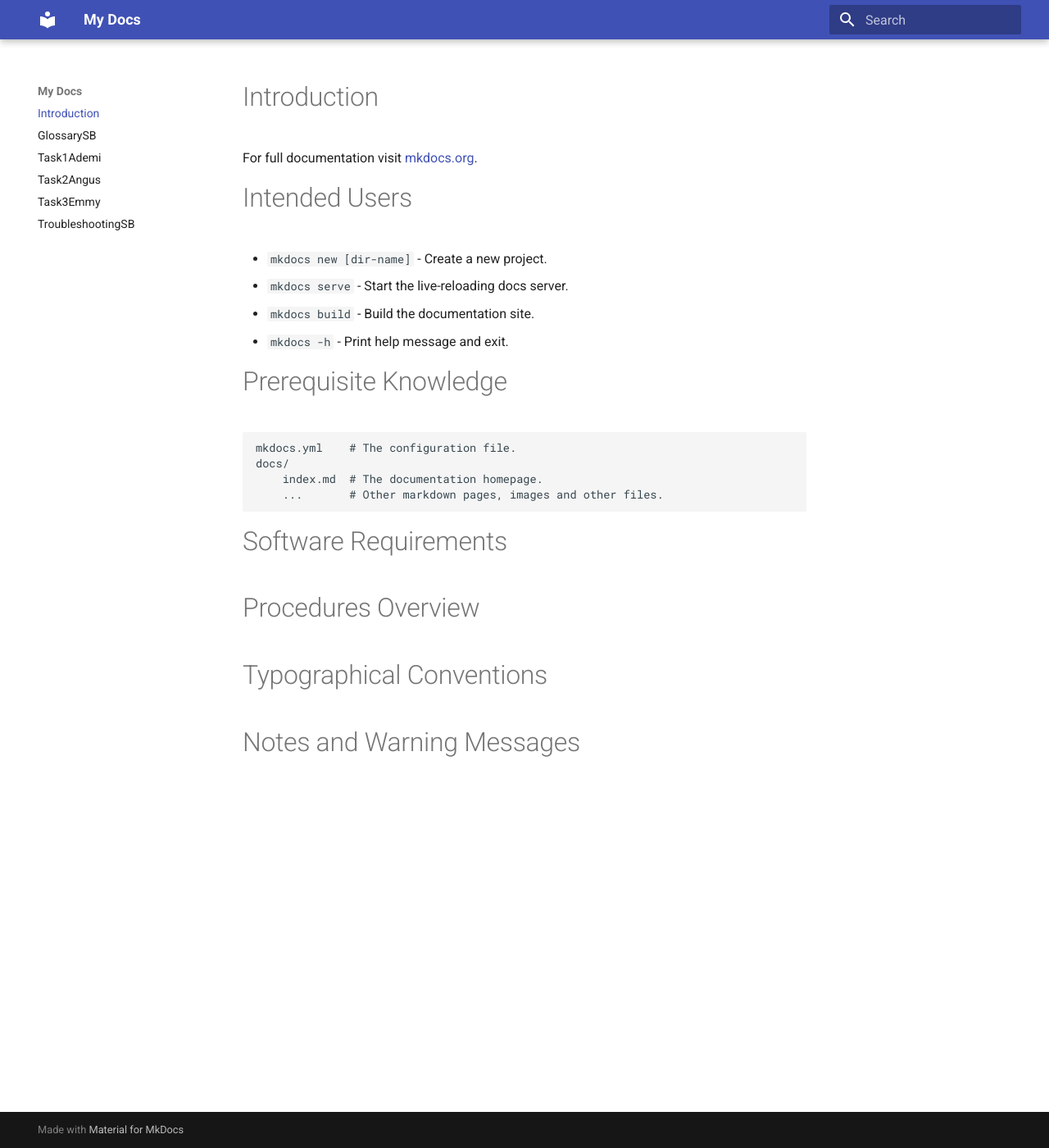
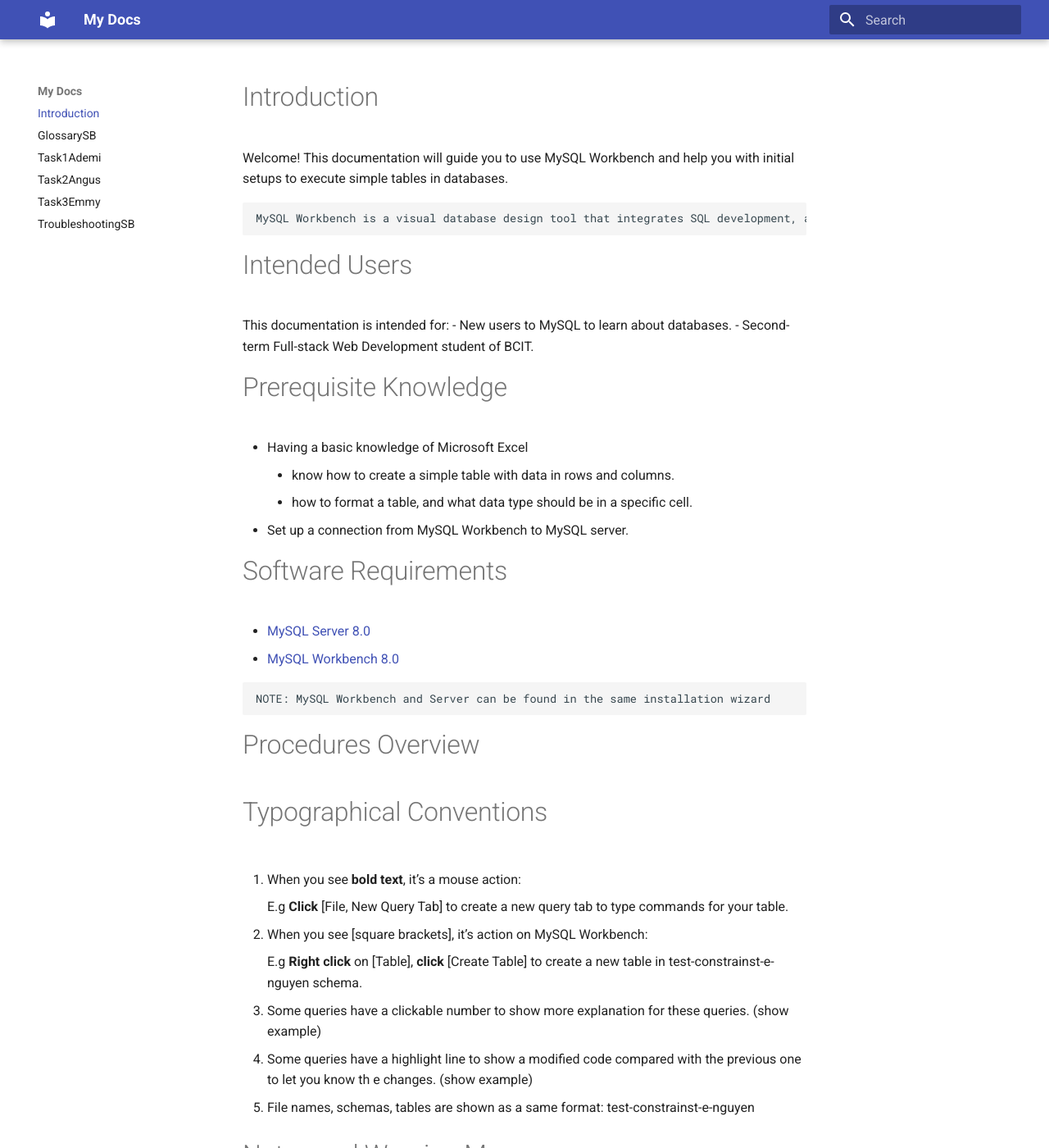
Before and after one commit to tastytough/COMP2116-UserDocs, an MkDocs documentation site: the page built from docs/index.md, in a window 1280 px wide and 1400 px high. Shown: the whole window at 82% size. Built offline with MkDocs 1.6.1 and Material for MkDocs 9.7.7, drawn with Linux system fonts in a browser that asks for light colours; some of the changed text lies outside the part shown.

Commit message:
add draft to index.md

````diff
--- a/docs/index.md
+++ b/docs/index.md
@@ -1,28 +1,60 @@
 # Introduction
 
-For full documentation visit [mkdocs.org](https://www.mkdocs.org).
+Welcome! This documentation will guide you to use MySQL Workbench and help you with initial setups to execute simple tables in databases.
+
+```
+MySQL Workbench is a visual database design tool that integrates SQL development, administration, database design, creation and maintenance into a single integrated development environment for the MySQL database system.
+```
 
 # Intended Users
+This documentation is intended for:
+- New users to MySQL to learn about databases.
+- Second-term Full-stack Web Development student of BCIT.
 
-* `mkdocs new [dir-name]` - Create a new project.
-* `mkdocs serve` - Start the live-reloading docs server.
-* `mkdocs build` - Build the documentation site.
-* `mkdocs -h` - Print help message and exit.
 
 # Prerequisite Knowledge
-
-    mkdocs.yml    # The configuration file.
-    docs/
-        index.md  # The documentation homepage.
-        ...       # Other markdown pages, images and other files.
+- Having a basic knowledge of Microsoft Excel
+    - know how to create a simple table with data in rows and columns.
+    - how to format a table, and what data type should be in a specific cell.
+- Set up a connection from MySQL Workbench to MySQL server.
 
 # Software Requirements
 
+- [MySQL Server 8.0](https://dev.mysql.com/downloads/installer/)
+- [MySQL Workbench 8.0](https://dev.mysql.com/downloads/installer/)
+```
+NOTE: MySQL Workbench and Server can be found in the same installation wizard
+```
 
 
 # Procedures Overview
 
+# Typographical Conventions
+1. When you see **bold text**, it’s a mouse action:
 
-# Typographical Conventions
+    E.g **Click** [File, New Query Tab] to create a new query tab to type commands for your table.
+
+2. When you see [square brackets], it’s action on MySQL Workbench:
+
+    E.g **Right click** on [Table], **click** [Create Table] to create a new table in test-constrainst-e-nguyen schema.
+
+3. Some queries have a clickable number to show more explanation for these queries.
+(show example)
+
+4. Some queries have a highlight line to show a modified code compared with the previous one to let you know th	e changes.
+(show example)
+
+5. File names, schemas, tables are shown as a same format: test-constrainst-e-nguyen
 
 # Notes and Warning Messages
+
+# Goal of Documentation
+- Learn about ERD, draw ERD
+- Learn about data types in databases
+- Learn about primary keys, foreign keys
+- Relationship between tables
+- Normalize tables.
+- Understand bad and good structure of data
+- Store data in databases
+- Retrieve data from databases
+- Query SELECT with a single table
````
